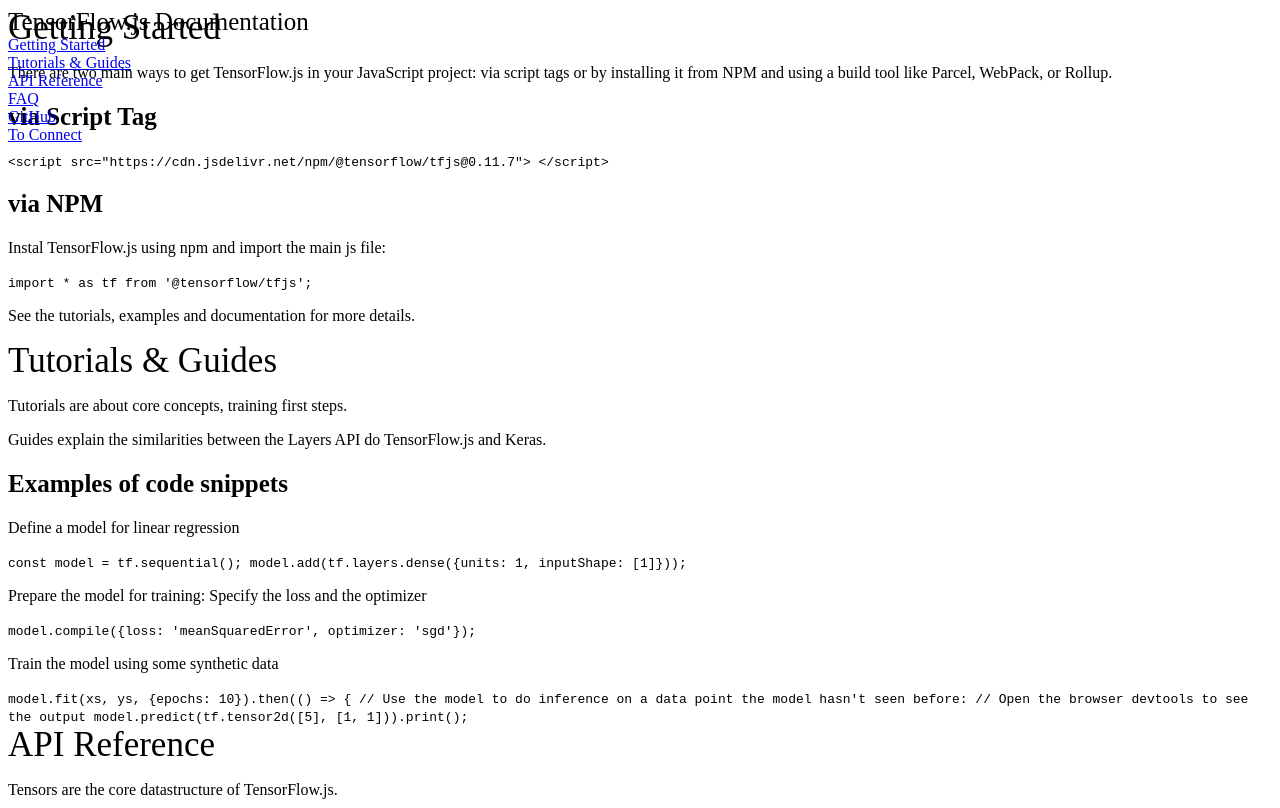
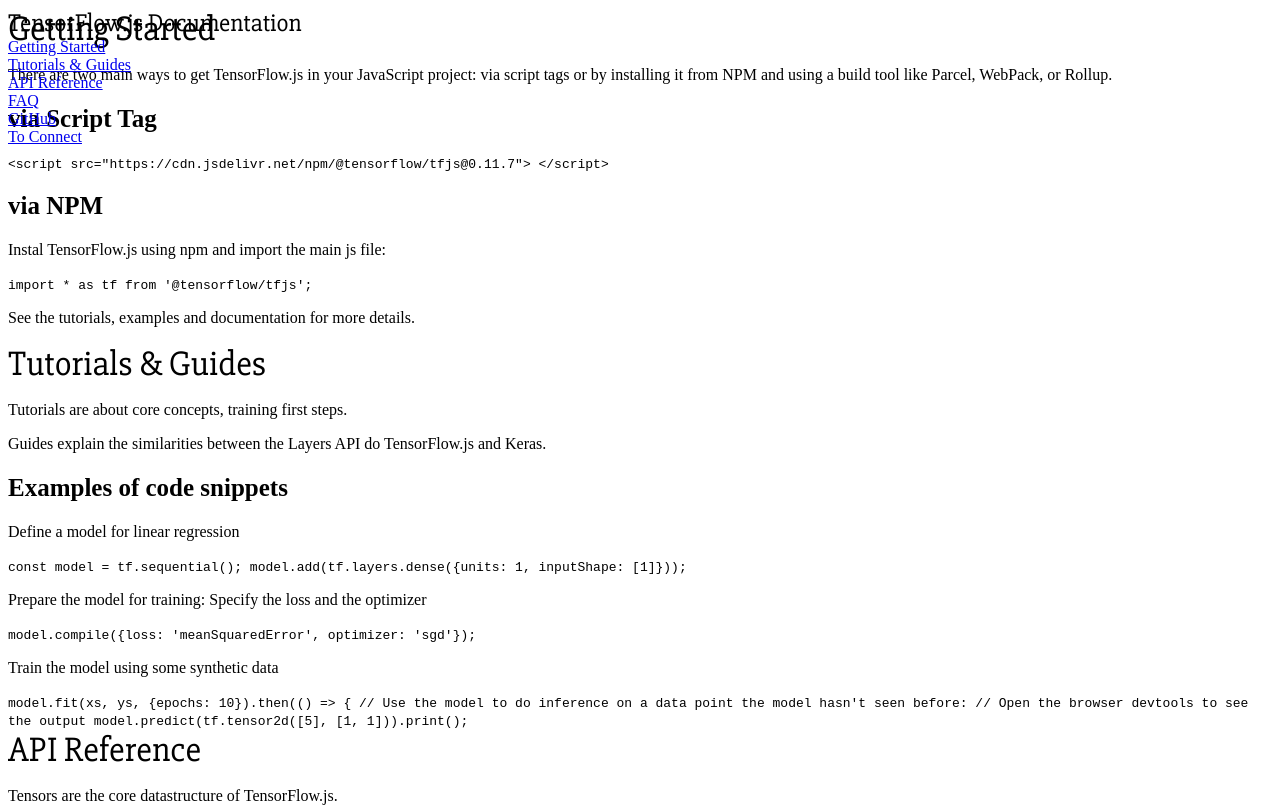
Before and after one commit to ibacaraujo/responsive-technical-documentation-project, a plain HTML site: page index.html in a window 1280 px wide. Shown: the top 808 px of the page. Drawn offline with Linux system fonts and the light colour scheme.

Commit message:
Add font-family for title and headers

```diff
--- a/index.html
+++ b/index.html
@@ -4,6 +4,7 @@
   <title>Technical Documentation Page</title>
   <script src="https://gitcdn.link/repo/freeCodeCamp/testable-projects-fcc/master/build/bundle.js"></script>
   <link rel="stylesheet" type="text/css" href="style.css">
+  <link href="https://fonts.googleapis.com/css?family=Slabo+27px" rel="stylesheet">
 </head>
 <body>
   <div class="row">
--- a/style.css
+++ b/style.css
@@ -8,10 +8,12 @@
 
 #title {
   font-size: 25px;
+  font-family: 'Slabo 27px', serif;
 }
 
 header {
   font-size: 35px;
+  font-family: 'Slabo 27px', serif;
 }
 
 .main-section header {
```
